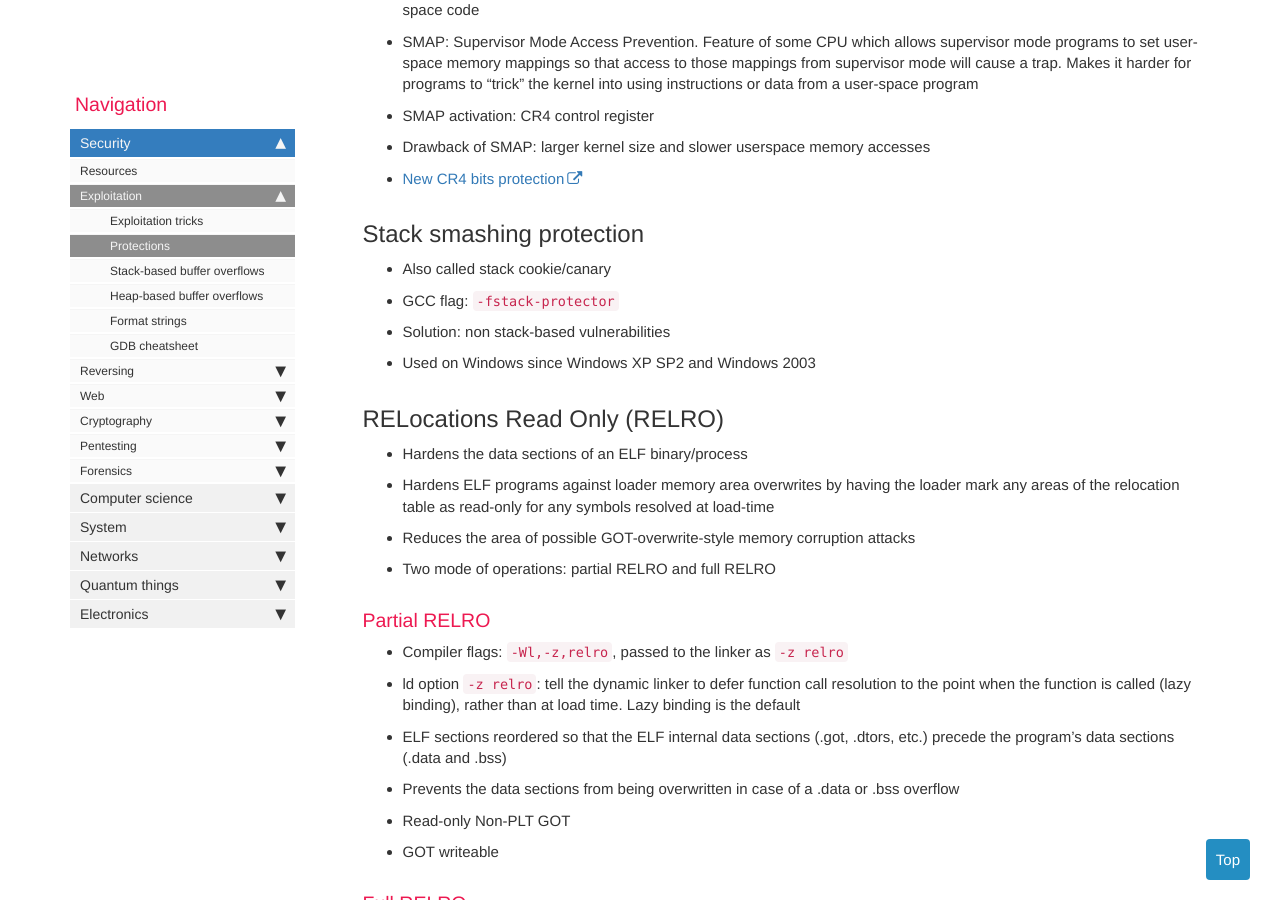
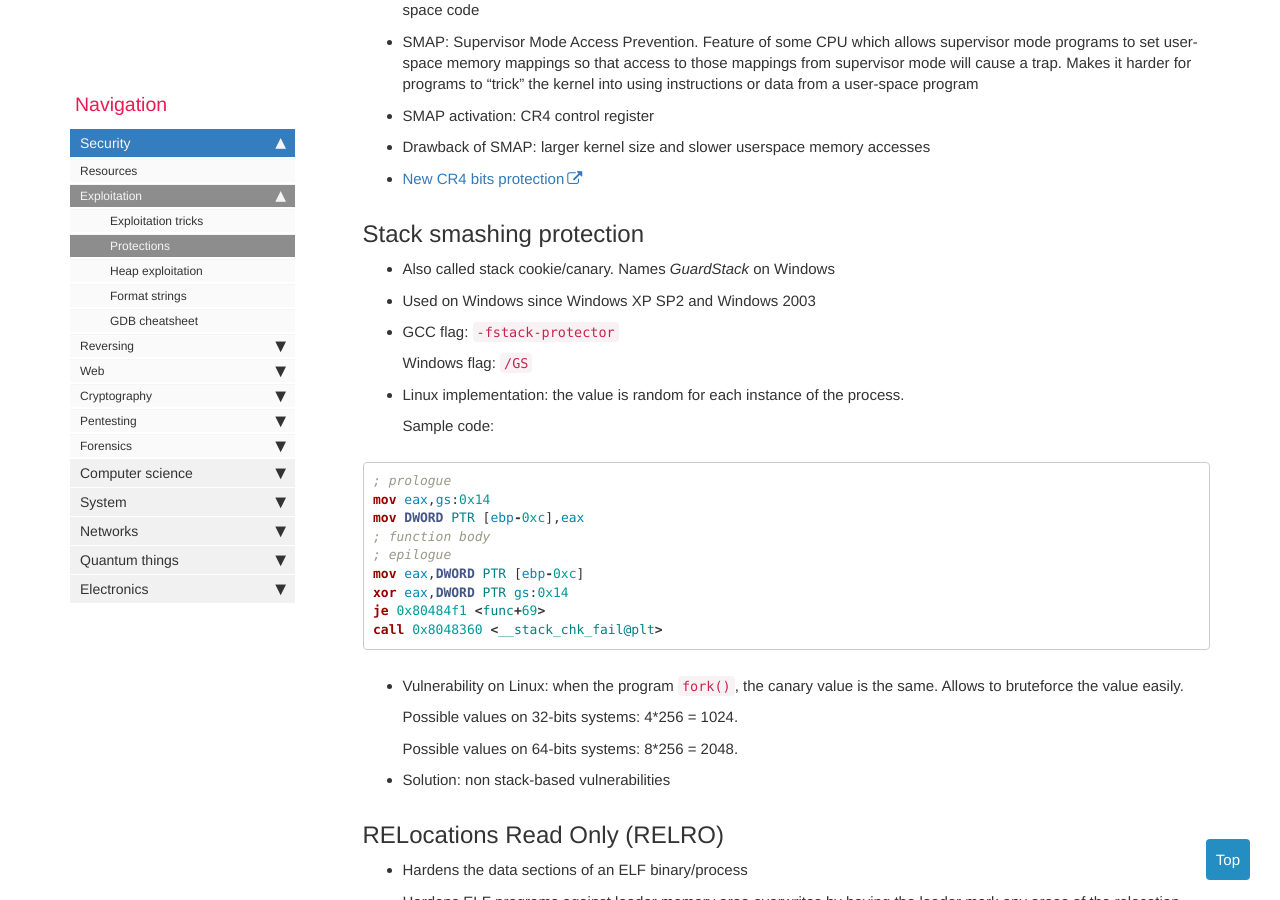
Before and after one commit to greglan/greglan.github.io, a Jekyll site: the page built from pages/security/exploitation/protections.md, in a window 1280 px wide and 900 px high, scrolled down 1324 px. Built offline with Jekyll 4.4.1, drawn with Linux system fonts in a browser that asks for light colours; nearby versions of some CDN libraries; comment, search, counter and statistics services are not loaded.

Commit message:
Improved heap pages

````diff
--- a/_data/sidebars/home_sidebar.yml
+++ b/_data/sidebars/home_sidebar.yml
@@ -27,12 +27,8 @@ entries:
           url: /protections.html
           output: web
 
-        - title: Stack-based buffer overflows
-          url: /stack-overflows.html
-          output: web
-
-        - title: Heap-based buffer overflows
-          url: /heap-overflows.html
+        - title: Heap exploitation
+          url: /heap-exploitation.html
           output: web
 
         - title: Format strings
--- a/pages/security/exploitation/protections.md
+++ b/pages/security/exploitation/protections.md
@@ -51,10 +51,34 @@ program
 
 
 ## Stack smashing protection
-* Also called stack cookie/canary
+* Also called stack cookie/canary. Names *GuardStack* on Windows
+* Used on Windows since Windows XP SP2 and Windows 2003
 * GCC flag: `-fstack-protector`
+
+  Windows flag: `/GS`
+* Linux implementation: the value is random for each instance of the process.
+
+  Sample code:
+
+```nasm
+; prologue
+mov eax,gs:0x14
+mov DWORD PTR [ebp-0xc],eax
+; function body
+; epilogue
+mov eax,DWORD PTR [ebp-0xc]
+xor eax,DWORD PTR gs:0x14
+je 0x80484f1 <func+69>
+call 0x8048360 <__stack_chk_fail@plt>
+```
+
+* Vulnerability on Linux: when the program `fork()`, the canary value is the
+  same. Allows to bruteforce the value easily.
+
+  Possible values on 32-bits systems: 4*256 = 1024.
+
+  Possible values on 64-bits systems: 8*256 = 2048.
 * Solution: non stack-based vulnerabilities
-* Used on Windows since Windows XP SP2 and Windows 2003
 
 
 ## RELocations Read Only (RELRO)
````
Also changed, not shown: pages/security/exploitation/heap-buffer-overflows.md (deleted, +0 -26 lines), pages/security/exploitation/heap-exploitation.md (added, +58 -0 lines), pages/security/exploitation/stack-buffer-overflows.md (deleted, +0 -26 lines), pages/security/exploitation/tricks.md (+17 -0 lines), pages/security/reversing/glibc-heap.md (+20 -3 lines), pages/security/security.md (+2 -0 lines), images/heap-overflow-payload.png (added), images/heap-overflow-setup.png (added).
